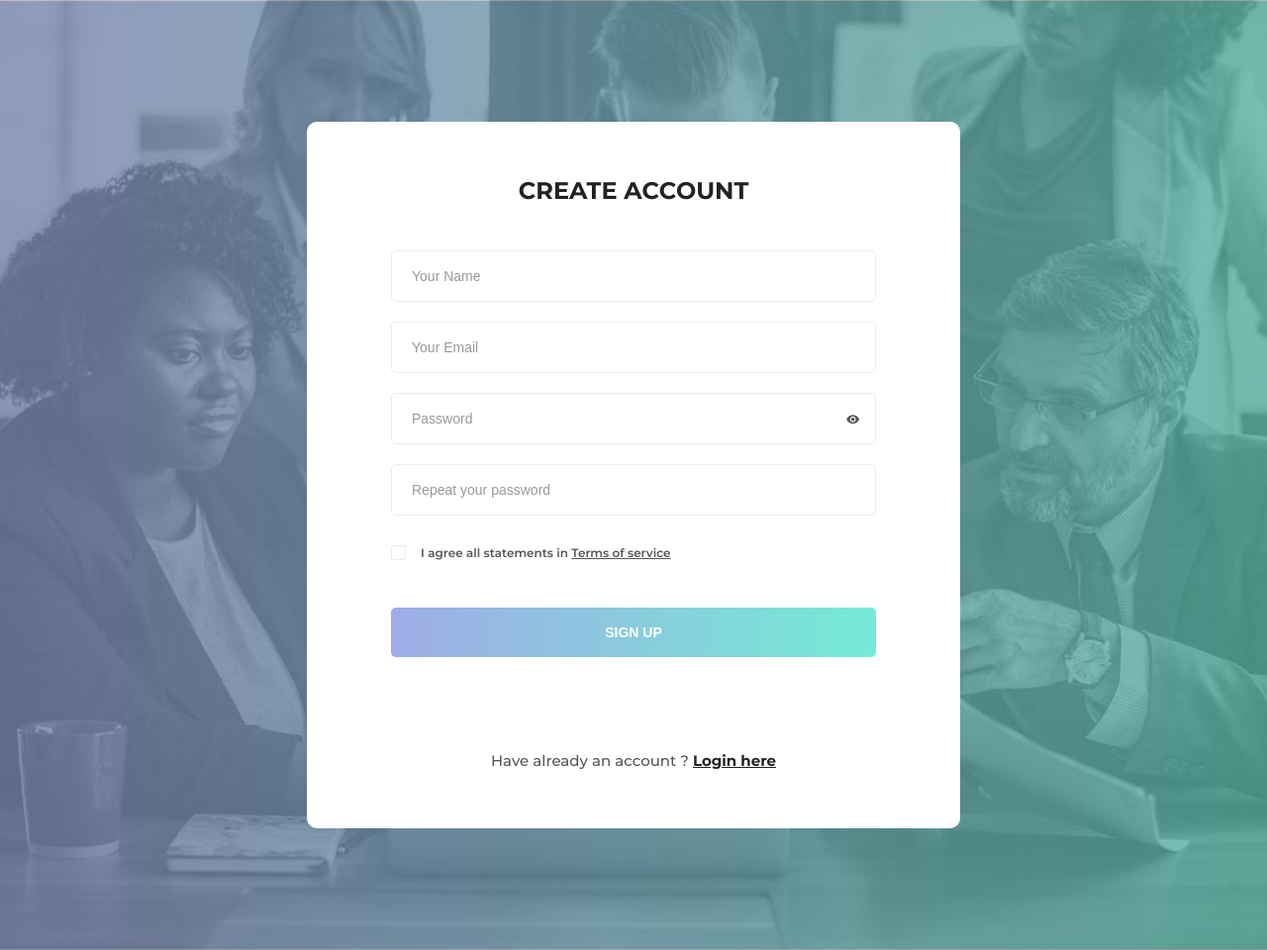
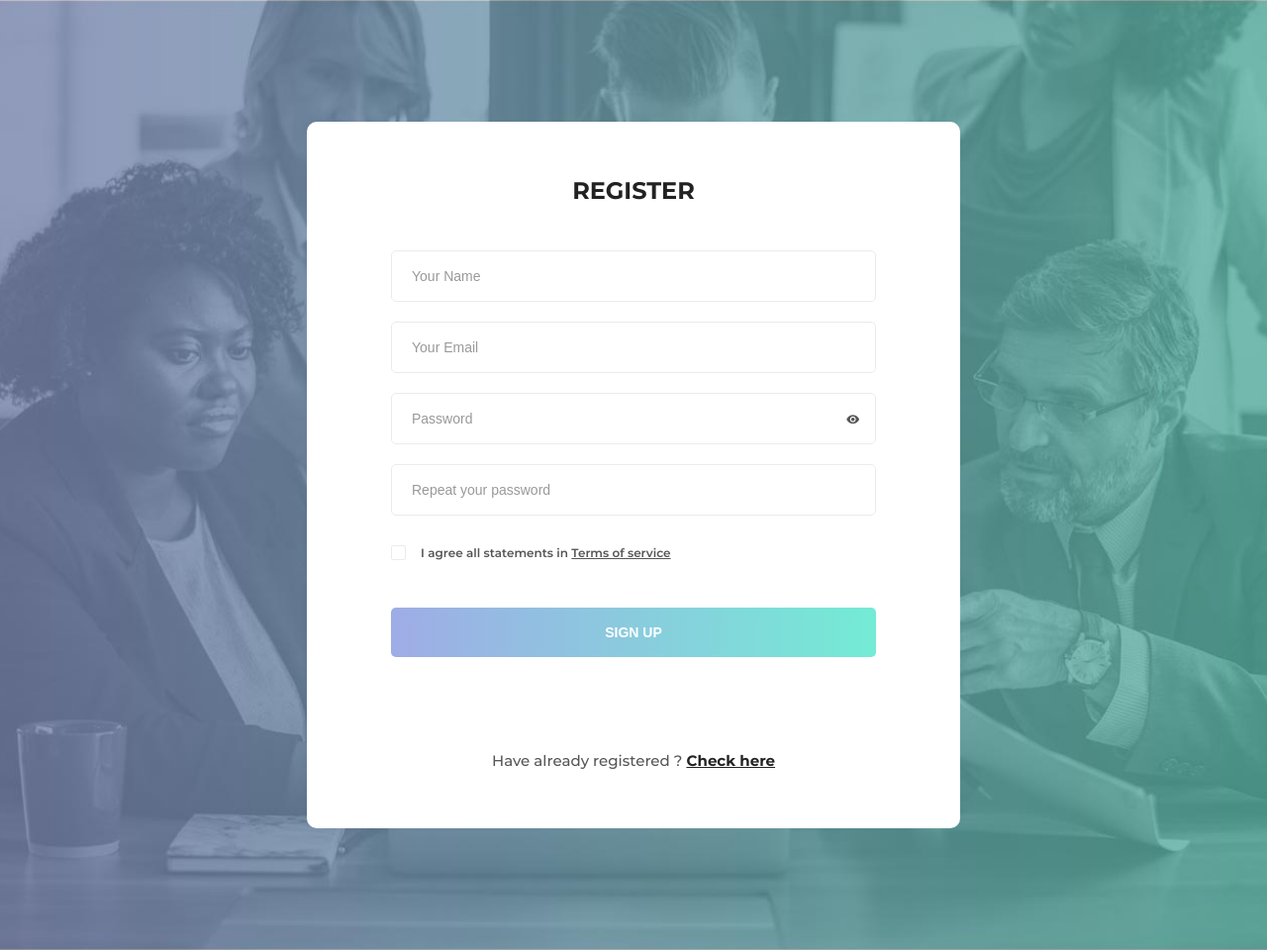
Before and after one commit to tigerenasheMsu/software_engineering_group_c, a Django app: page / in a window 1280 px wide. Shown: the whole page at 99% size. Run offline with Django 4.2, Linux system fonts and the light colour scheme.

Commit message:
Edited registration template

```diff
--- a/voters_registration/templates/voters_registration/registration.html
+++ b/voters_registration/templates/voters_registration/registration.html
@@ -5,7 +5,7 @@
     <meta charset="UTF-8">
     <meta name="viewport" content="width=device-width, initial-scale=1.0">
     <meta http-equiv="X-UA-Compatible" content="ie=edge">
-    <title>Sign Up Form by Colorlib</title>
+    <title>Register To Vote !</title>
 
     <!-- Font Icon -->
     <link rel="stylesheet" href="{%static 'registration/fonts/material-icon/css/material-design-iconic-font.min.css'%}">
@@ -22,7 +22,7 @@
             <div class="container">
                 <div class="signup-content">
                     <form method="POST" id="signup-form" class="signup-form">
-                        <h2 class="form-title">Create account</h2>
+                        <h2 class="form-title">Register</h2>
                         <div class="form-group">
                             <input type="text" class="form-input" name="name" id="name" placeholder="Your Name"/>
                         </div>
@@ -45,7 +45,7 @@
                         </div>
                     </form>
                     <p class="loginhere">
-                        Have already an account ? <a href="#" class="loginhere-link">Login here</a>
+                        Have already registered ? <a href="#" class="loginhere-link">Check here</a>
                     </p>
                 </div>
             </div>
```
